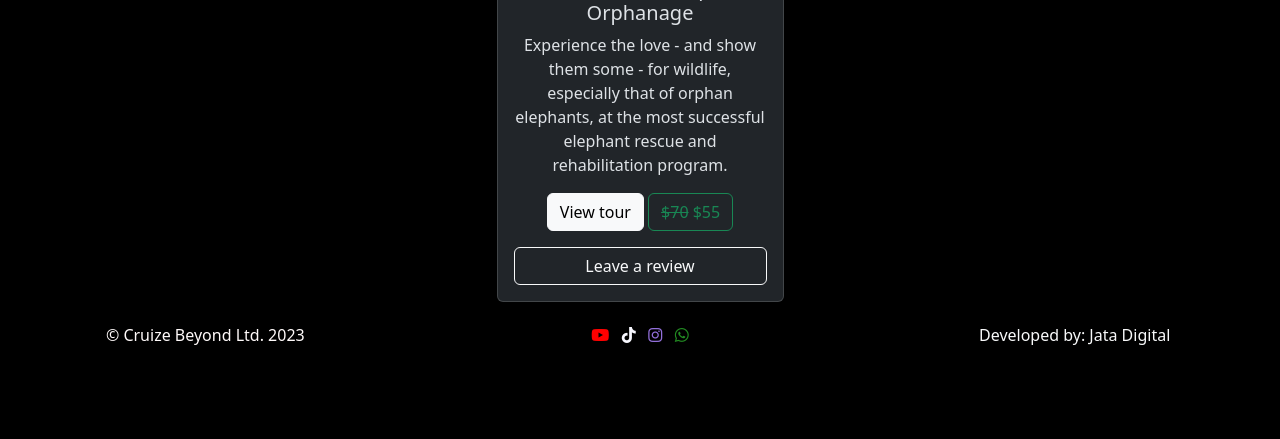
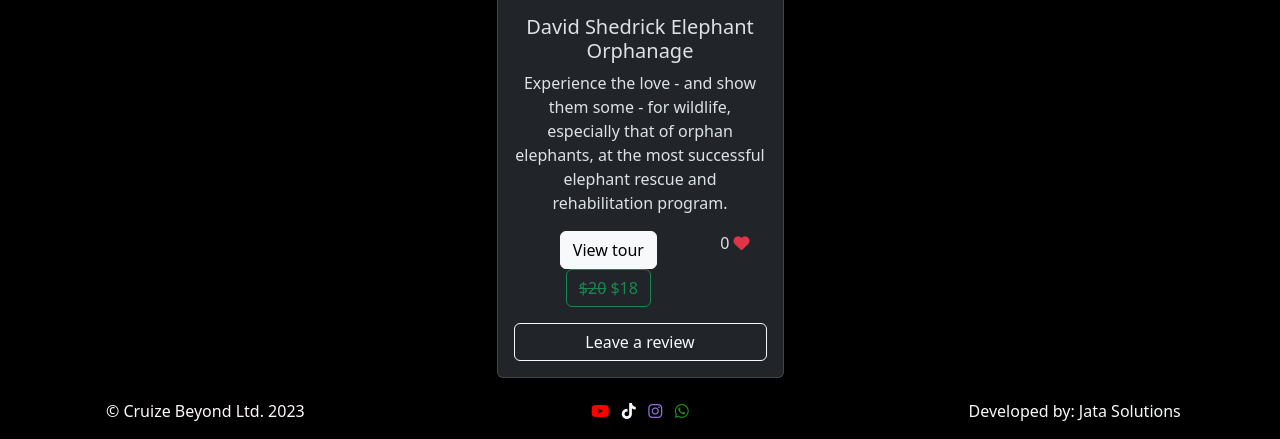
Before and after one commit to wahomez/tours, a Django app: page /excursion/ in a window 1280 px wide. Shown: the part 870-1309 px from the top of the page. Before the commit the page ends 1215 px from the top, so only its background shows below. Run offline with Django 4.2, Linux system fonts and the light colour scheme; data comes from the database, SQL or seed files in the repository; both versions use the stored data as it was after the commit; some libraries are stand-ins or nearby versions.

Commit message:
like functionality

```diff
--- a/base/models.py
+++ b/base/models.py
@@ -50,11 +50,19 @@ class Destination(models.Model):
     notes = models.TextField(null=True, blank=True)
     schedule = models.TextField(null=True, blank=True)
     itinerary = models.TextField(null=True, blank=True)
-
+    discounted_total = models.IntegerField(blank=True, null=True)
+    likes = models.ManyToManyField(User, related_name="tour_like", blank="true")
     poster = models.ImageField()
 
+    #keep track of like count
+    def number_of_likes(self):
+        return self.likes.count()
 
+    #calculate the amount after discount
+    def save(self, *args, **kwargs):
+        self.discounted_total = self.amount - self.discount
 
+        super().save(*args, **kwargs)
 
     def __str__(self):
         return self.name
--- a/base/urls.py
+++ b/base/urls.py
@@ -23,6 +23,8 @@ urlpatterns = [
     path("contact/", views.Contact, name="contact"),
     path("excursion/", views.Excursions, name="excursions"),
     path("destination/<str:pk>/", views.destination_page, name="destination"),
+    path("book/<str:pk>/", views.book_tour, name="book"),
+    path("like/<str:pk>/", views.tour_like, name="like"),
     path("tour-update/<int:pk>/", views.tour_update, name="tour-update"),
     path("cart-update/<int:pk>/", views.cart_update, name="cart-update"),
     path("gallery/", views.Gallery, name="gallery"),
--- a/base/views.py
+++ b/base/views.py
@@ -108,18 +108,22 @@ def Excursions(request):
     }
     return render(request, "excursions.html", context)
 
+@login_required(login_url="signin")
+def tour_like(request, pk):
+    tour = get_object_or_404(Destination, id=pk)
+    if tour.likes.filter(id=request.user.id):
+        tour.likes.remove(request.user)
+        messages.success(request, "You have unliked a tour!")
+        return redirect("excursions")
+    else:
+        tour.likes.add(request.user)
+        messages.success(request, "You have liked a tour!")
+        return redirect("excursions")
 
-
-def destination_page(request, pk):
-    tours = Destination.objects.filter(id=pk)
+@login_required(login_url="signin")
+def book_tour(request, pk):
     destination = Destination.objects.get(id=pk)
-    review = Review.objects.filter(tour=pk)
     duration = destination.duration
-    print("Duration:", duration)
-    # booking = Booking.objects.get(tour=pk, user=request.user)
-    # slots = booking.slots
-    # print("Booking:", slots)
-
     if request.method == "POST":
         slots = request.POST['slots']
         tour_time = request.POST['tour-time']
@@ -156,13 +160,17 @@ def destination_page(request, pk):
 
         messages.success(request, "You have booked a tour successfully. View in cart!")
         return redirect("cart")
+    else:
+        return redirect("destination", pk)
 
-    else:
-        context = {
+def destination_page(request, pk):
+    tours = Destination.objects.filter(id=pk)
+    review = Review.objects.filter(tour=pk)
+    context = {
         "tours" : tours,
         "review" : review,
-        }
-        return render(request, "destination.html", context)
+    }
+    return render(request, "destination.html", context)
 
 def Gallery(request):
     return render(request, "gallery.html")
--- a/templates/cart.html
+++ b/templates/cart.html
@@ -38,7 +38,7 @@
                   <div class="form-floating mb-3">
                     <select class="form-select" aria-label="Example select with button addon" name="tour-type">
                       <option value="0">Tour type</option>
-                      <option value="excursion">Excursions</option>
+                      <option value="excursions">Excursions</option>
                       <option value="safari">Safari Tours</option>
                       <option value="farm">Farm Tours</option>
                       <option value="hikingadventure">Hiking Adventures</option>
--- a/templates/destination.html
+++ b/templates/destination.html
@@ -44,7 +44,7 @@
     <br>
     <!--booking-->
     <div class="justify-content-center" id="destinationBooking">
-        <form class="row justify-content-center g-3 needs-validation" method="POST" novalidate>
+        <form class="row justify-content-center g-3 needs-validation" method="POST" action="{% url 'book' tour.id %}"  novalidate>
             {% csrf_token %}
             {% if tour.duration == 1 %}
                 <div class=" col-sm-3">
--- a/templates/excursions.html
+++ b/templates/excursions.html
@@ -14,12 +14,31 @@
                 <div class="card">
                     <img src="{{tour.poster.url}}" class="card-img-top img-fluid" alt="...">
                     <div class="card-body">
-                        <h5 class="card-title">{{tour.name}}</h5>
+                        <h5 class="card-title">{{tour.name}} </h5>
                         <p class="card-text">
                             {{tour.description}}
                         </p>
-                        <a href="{% url 'destination' tour.id %}" class="btn btn-light">View tour</a>
-                        <button class="btn btn-outline-success"><s>$70</s> $55</button>
+                        <div class="container" id="cartContainer">
+                            <div class="row text-center" id="item5Container">
+                                <div class="col-sm-9">
+                                    <a href="{% url 'destination' tour.id %}" class="btn btn-light">View tour</a>
+                                    <button class="btn btn-outline-success"><s>${{tour.amount}}</s> ${{tour.discounted_total}}</button>
+                                {% comment %} <a type="button" href="#"><i class="fa fa-plus-circle" aria-hidden="true"></i></a> {% endcomment %}
+                                </div>
+                                {% if user in tour.likes.all %}
+                                <div class="col-sm-3">
+                                    {{tour.number_of_likes}} <a class="link-danger" href="{% url 'like' tour.id %}" ><i class="fa-regular fa-heart"></i><p>unlike</p></a>
+                                </div>
+                                {% else %}
+                                <div class="col-sm-3">
+                                    {{tour.number_of_likes}} <a class="link-danger" href="{% url 'like' tour.id %}" ><i class="fa-solid fa-heart"></i><p>like</p></a>
+                                </div>
+                                {% endif %}
+
+                            </div>
+                        </div>
+                        {% comment %} <i class="fa-solid fa-heart" style="color: #f11e33;"></i> {% endcomment %}
+
                         <a type="button" class="btn btn-outline-light d-grid mt-3" id="review" data-bs-toggle="modal" data-bs-target="#exampleModal{{tour.id}}">Leave a review</a>
                             <!-- Modal -->
                                 <div class="modal fade" id="exampleModal{{tour.id}}" tabindex="-1" aria-labelledby="exampleModalLabel" aria-hidden="true">
--- a/templates/includes/footer.html
+++ b/templates/includes/footer.html
@@ -15,7 +15,7 @@
         </div>
         <div class="col-sm-4 justify-content-right">
             <a class="link-light" href="http://jatasolutions.edenconsultants.co.ke">
-                <p>Developed by: Jata Digital</p>
+                <p>Developed by: Jata Solutions</p>
             </a>
         </div>
     </div>
--- a/templates/index.html
+++ b/templates/index.html
@@ -118,7 +118,7 @@
                 <div class="input-group">
                     <select class="form-select" aria-label="Example select with button addon" name="tour-type">
                         <option value="0">Tour type</option>
-                        <option value="excursion">Excursions</option>
+                        <option value="excursions">Excursions</option>
                         <option value="safari">Safari Tours</option>
                         <option value="farm">Farm Tours</option>
                         <option value="hikingadventure">Hiking Adventures</option>
```
Also changed, not shown: base/migrations/0037_destination_discounted_total.py (added), base/migrations/0038_destination_likes.py (added), db.sqlite3.
